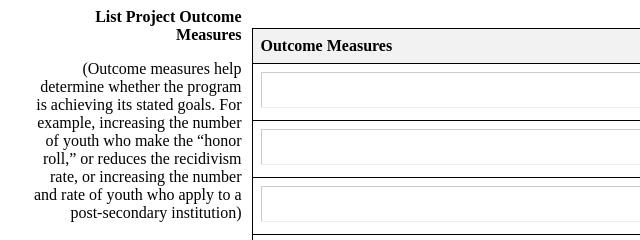
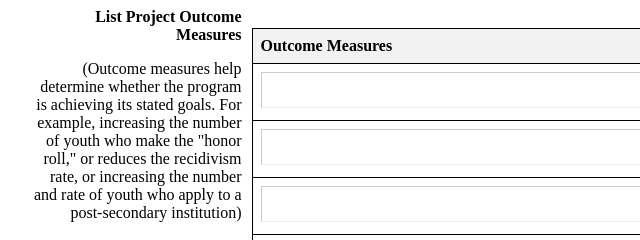
Before and after one commit to DCJD-Research-Statistics/ysab-app, a plain HTML site: page templates/ysab-application.html in a window 1280 px wide. Shown: the part 2220-2460 px from the top of the page, 169-809 px from the left. Drawn offline with Linux system fonts and the light colour scheme.

Commit message:
change quotation marks

```diff
--- a/templates/ysab-application.html
+++ b/templates/ysab-application.html
@@ -396,7 +396,7 @@
     </div>
 
     <div>
-      <label for="outcome_measures"><b>List Project Outcome Measures</b><p>(Outcome measures help determine whether the program is achieving its stated goals. For example, increasing the number of youth who make  the “honor roll,” or reduces the recidivism rate, or increasing the number and rate of youth who apply to a post-secondary institution)</p></label>
+      <label for="outcome_measures"><b>List Project Outcome Measures</b><p>(Outcome measures help determine whether the program is achieving its stated goals. For example, increasing the number of youth who make  the "honor roll," or reduces the recidivism rate, or increasing the number and rate of youth who apply to a post-secondary institution)</p></label>
       <div>
         <table id="outcome_measures">
           <thead>
```
Also changed, not shown: templates/application.html (+1 -1 lines).
